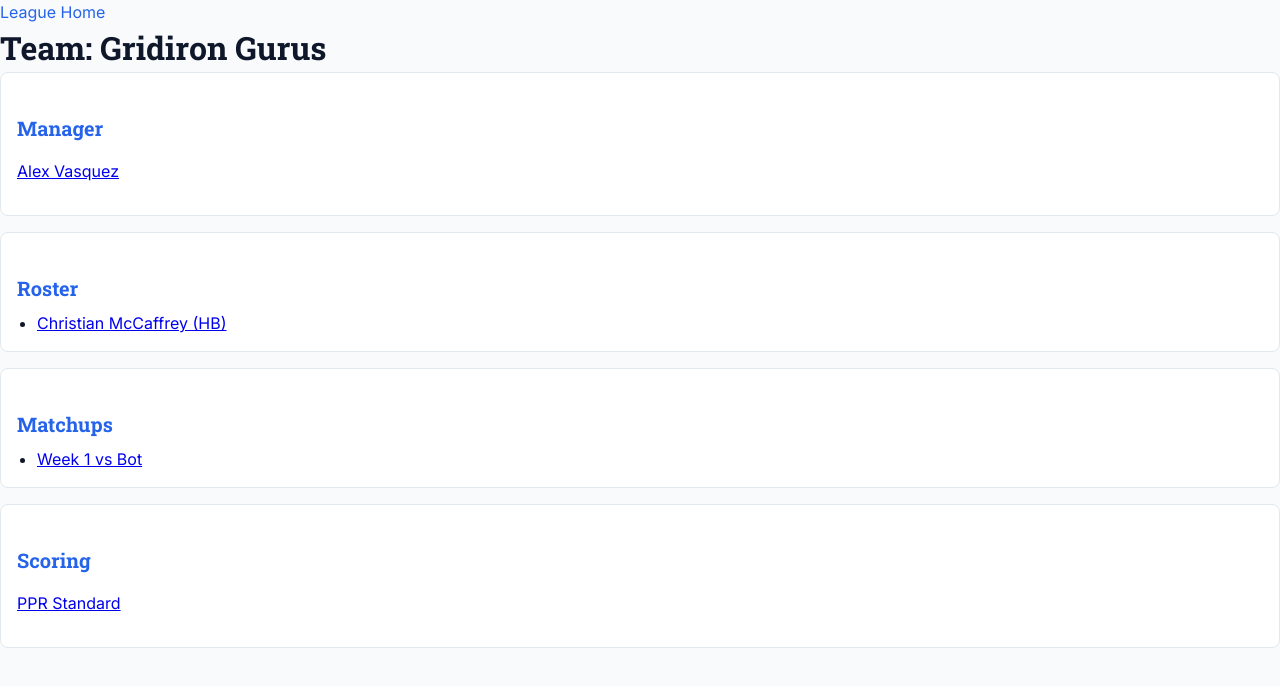
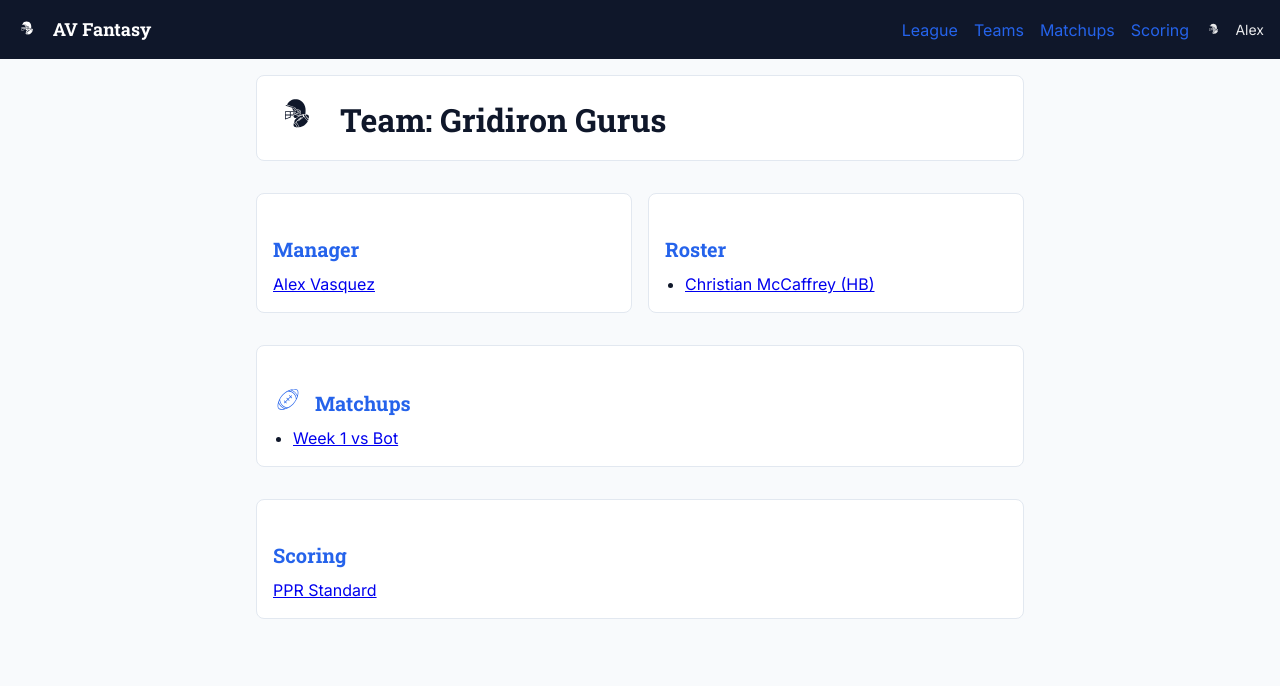
Before and after one commit to AlexVasquez01/CSC437, a website: page packages/proto/public/team.html in a window 1280 px wide. Drawn offline with Linux system fonts and the light colour scheme.

Commit message:
css layout added

```diff
--- /dev/null
+++ b/packages/proto/public/styles/layout.css
@@ -0,0 +1,63 @@
+.site-header {
+  display: flex;
+  align-items: center;
+  gap: var(--space-2);
+  padding: var(--space-2);
+}
+
+.site-brand {
+  display: inline-flex;
+  align-items: center;
+  gap: .5rem;
+  font-family: var(--font-display);
+  font-weight: var(--weight-bold);
+  font-size: 1.125rem;
+}
+
+.site-header .spacer {
+  flex: 1;
+}
+
+.site-nav {
+  display: inline-flex;
+  gap: 1rem;
+}
+
+.site-user {
+  display: inline-flex;
+  align-items: center;
+  gap: .5rem;
+  font-size: var(--size-small);
+  opacity: .9;
+}
+
+.site-header .icon { height: 1.25em; width: 1.25em; }
+
+.page-grid {
+  /*12-column grid*/
+  display: grid;
+  grid-template-columns: repeat(12, minmax(0, 1fr));
+  gap: var(--space-2);
+  align-items: start;
+}
+.span-12 { grid-column: span 12; }
+.span-8  { grid-column: span 8; }
+.span-6  { grid-column: span 6; }
+.span-4  { grid-column: span 4; }
+
+@media (max-width: 1024px) {
+  .page-grid { grid-template-columns: repeat(8, minmax(0, 1fr)); }
+  .span-12 { grid-column: span 8; }
+  .span-8  { grid-column: span 8; }
+  .span-6  { grid-column: span 8; }
+  .span-4  { grid-column: span 4; }
+}
+
+@media (max-width: 640px) {
+  .page-grid { grid-template-columns: 1fr; }
+  .span-12, .span-8, .span-6, .span-4 { grid-column: 1 / -1; }
+}
+
+.page-grid > section {
+  height: fit-content;
+}
--- /dev/null
+++ b/packages/proto/public/styles/reset.css
@@ -0,0 +1,3 @@
+* { margin: 0; box-sizing: border-box; }
+body { line-height: 1.5; }
+img, svg { max-width: 100%; display: inline-block; }
--- a/packages/proto/public/team.html
+++ b/packages/proto/public/team.html
@@ -3,36 +3,70 @@
 <head>
   <meta charset="utf-8">
   <meta name="viewport" content="width=device-width, initial-scale=1">
-  <title>Team</title>
+  <title>Team – Gridiron Gurus</title>
+
   <link rel="preconnect" href="https://fonts.googleapis.com">
   <link rel="preconnect" href="https://fonts.gstatic.com" crossorigin>
   <link href="https://fonts.googleapis.com/css2?family=Inter:ital,opsz,wght@0,14..32,400;0,14..32,600;1,14..32,400&family=Roboto+Slab:wght@700&display=swap" rel="stylesheet">
+
+  <link rel="stylesheet" href="/styles/reset.css">
   <link rel="stylesheet" href="/styles/tokens.css">
   <link rel="stylesheet" href="/styles/page.css">
-
+  <link rel="stylesheet" href="/styles/layout.css">
 </head>
 <body>
-  <nav><a href="index.html">League Home</a></nav>
-  <h1>Team: Gridiron Gurus</h1>
-  <section>
+  <header class="site-header">
+    <div class="site-brand">
+      <svg class="icon"><use href="/icons/fantasy.svg#icon-helmet" /></svg>
+      AV Fantasy
+    </div>
+    <div class="spacer"></div>
+    <nav class="site-nav" aria-label="Primary">
+      <a href="index.html">League</a>
+      <a href="team.html">Teams</a>
+      <a href="matchup.html">Matchups</a>
+      <a href="scoring_rules.html">Scoring</a>
+    </nav>
+    <div class="site-user">
+      <svg class="icon"><use href="/icons/fantasy.svg#icon-helmet" /></svg>
+      Alex
+    </div>
+  </header>
+
+  <main class="page-grid">
+    <section class="span-12">
+      <h1>
+        <svg class="icon"><use href="/icons/fantasy.svg#icon-helmet" /></svg>
+        Team: Gridiron Gurus
+      </h1>
+    </section>
+
+    <section class="span-6">
       <h2>Manager</h2>
       <p><a href="manager.html">Alex Vasquez</a></p>
     </section>
-  <section>
+
+    <section class="span-6">
       <h2>Roster</h2>
       <ul>
         <li><a href="player.html">Christian McCaffrey (HB)</a></li>
       </ul>
     </section>
-  <section>
-    <h2>Matchups</h2>
+
+    <section class="span-12">
+      <h2>
+        <svg class="icon"><use href="/icons/fantasy.svg#icon-football" /></svg>
+        Matchups
+      </h2>
       <ul>
         <li><a href="matchup.html">Week 1 vs Bot</a></li>
       </ul>
     </section>
-  <section>
+
+    <section class="span-12">
       <h2>Scoring</h2>
       <p><a href="scoring_rules.html">PPR Standard</a></p>
     </section>
+  </main>
 </body>
 </html>
```
Also changed, not shown: packages/proto/public/index.html (+44 -21 lines), packages/proto/public/manager.html (+44 -8 lines), packages/proto/public/matchup.html (+41 -5 lines), packages/proto/public/player.html (+35 -6 lines), packages/proto/public/scoring_rules.html (+34 -4 lines). Lines whose indentation alone changed are shown as unchanged.
